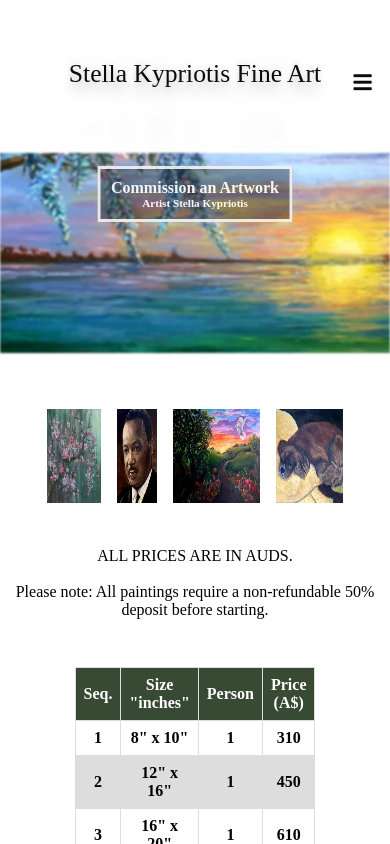
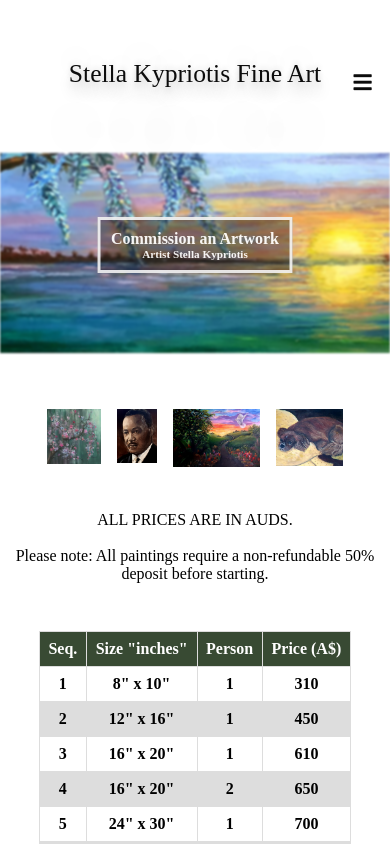
Before and after one commit to Amutha37/stella-art-react, a React (Create React App) app: page /commissions in a window 390 px wide. Shown: the top 844 px of the page. Built offline with nearby package versions, Linux system fonts and the light colour scheme.

Commit message:
change table width

```diff
--- a/src/components/pages/commissions/commission.css
+++ b/src/components/pages/commissions/commission.css
@@ -146,7 +146,7 @@ h2 {
   line-height: 18px;
   z-index: 1;
   bottom: 1;
-  height: 15rem;
+  height: 16rem;
   position: absolute;
   top: 0;
   /* padding: 4px 20px; */
@@ -308,7 +308,7 @@ tr:nth-child(even) {
 
 @media screen and (max-width: 680px) {
   .bg-text {
-    top: 23%;
+    top: 29%;
     left: 50%;
     width: 50%;
     padding: 10px;
@@ -319,7 +319,13 @@ tr:nth-child(even) {
   .hero-image-container p {
     font-size: 0.7rem;
   }
+  .commission-samples {
+    width: 80%;
+  }
   .commission-samples img {
-    height: 110px;
+    max-height: 110px;
+  }
+  table {
+    width: 80%;
   }
 }
```
